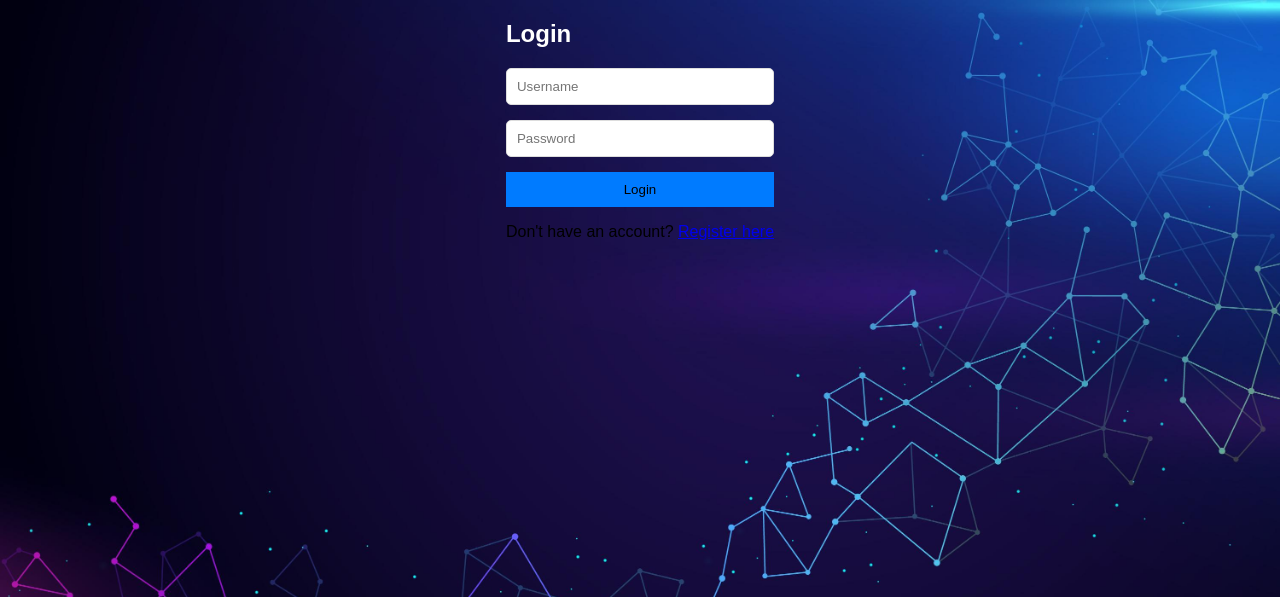
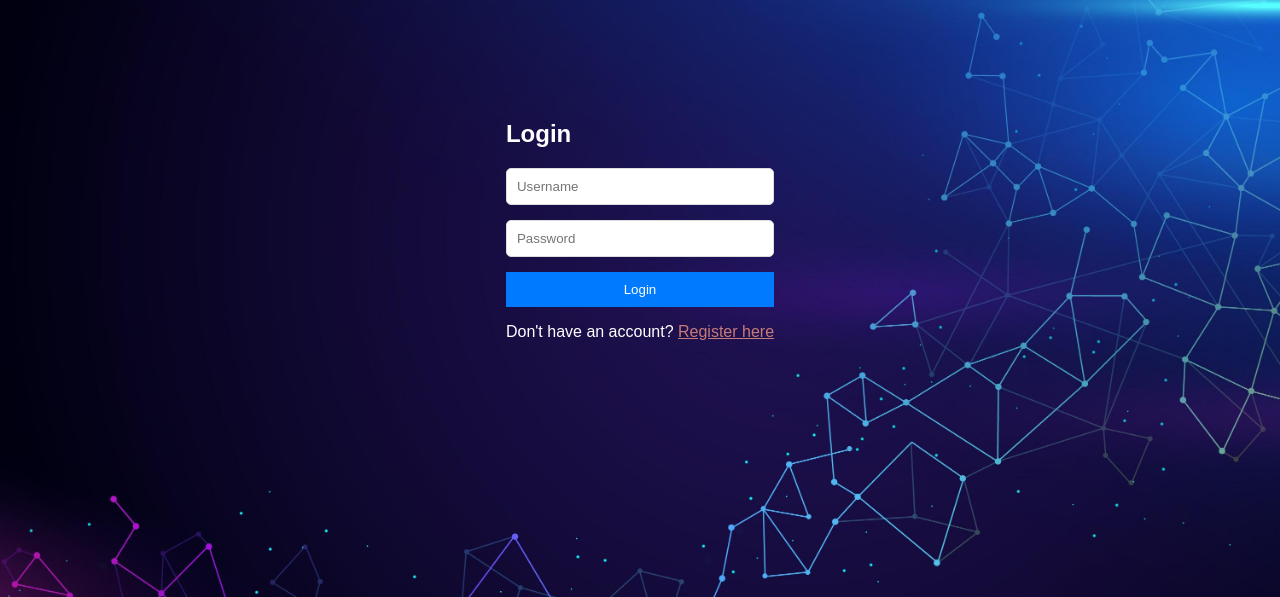
Before and after one commit to average-engineer007/project1, a Flask app: page / in a window 1280 px wide. Shown: the top 597 px of the page. Run offline with Flask 3, Linux system fonts and the light colour scheme.

Commit message:
is it final?

```diff
--- a/static/style.css
+++ b/static/style.css
@@ -34,6 +34,7 @@
     margin-bottom: 15px;
 }
 .form-container{
+    margin-top: 100px;
     margin-bottom: 200px;
 }
 input[type="text"], input[type="password"] {
@@ -352,7 +353,9 @@
     text-align: center;
     padding: 2%;
     background-color: #007bff;
+    /* background-image: "{{ url_for('static', filename='original.jpeg') }}"; */
     color: #fff;
+    /* z-index: 100; */
     /* border-radius: 8px 8px 0 0; */
     /* box-shadow: 0 0 10px rgba(0, 0, 0, 0.1); */
 }
--- a/templates/login.html
+++ b/templates/login.html
@@ -6,14 +6,15 @@
 </head>
 <body>
     <style>
+        #loginbutton {
+            color: white;}
         body {
             background-image: url("{{ url_for('static', filename='5072609.jpg') }}");
-            background-size: cover; /* Adjust this property based on your preference */
-            /* Add other styling as needed */
+            background-size: cover;
         }
     </style>
     <div class="form-container">
-        <h2>Login</h2>
+        <h2 class="Login">Login</h2>
         <form action="/login" method="post">
             <div class="form-group">
                 <input type="text" name="username" placeholder="Username" required autocomplete="off">
@@ -22,10 +23,10 @@
                 <input type="password" name="password" placeholder="Password" required autocomplete="off">
             </div>
             <div class="form-group">
-                <button type="submit">Login</button>
+                <button type="submit" id="loginbutton">Login</button>
             </div>
         </form>
-        <p>Don't have an account? <a href="/register">Register here</a></p>
+        <p class="register">Don't have an account? <a href="/register">Register here</a></p>
     </div>
 </body>
 </html>
```
Also changed, not shown: templates/register.html (+9 -1 lines), static/original.jpeg (added).
